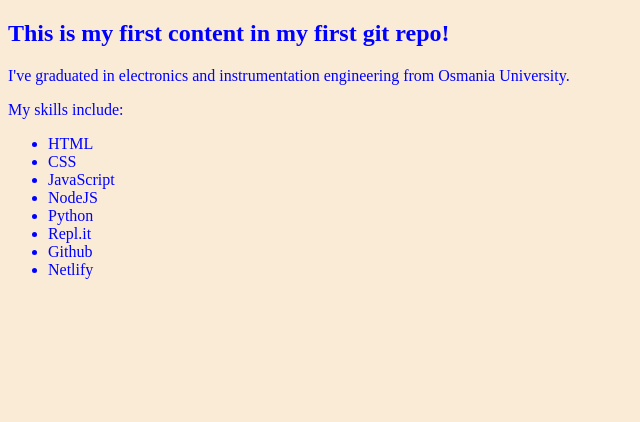
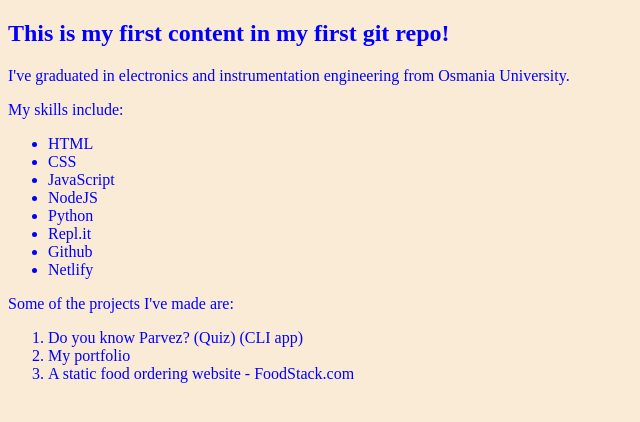
Before and after one commit to parvez-rashid/parvezRashid-portfolio, a plain HTML site: page index.html in a window 1280 px wide. Shown: the whole page, without its empty margins (0-640 px from the left). Drawn offline with Linux system fonts and the light colour scheme.

Commit message:
added project details

```diff
--- a/index.html
+++ b/index.html
@@ -25,6 +25,12 @@
                 <li>Github</li>
                 <li>Netlify</li>
             </ul>
+            Some of the projects I've made are:
+            <ol>
+                <li>Do you know Parvez? (Quiz) (CLI app)</li>
+                <li>My portfolio</li>
+                <li>A static food ordering website - FoodStack.com</li>
+            </ol>
         </p>
     </div>
 </body>
```
